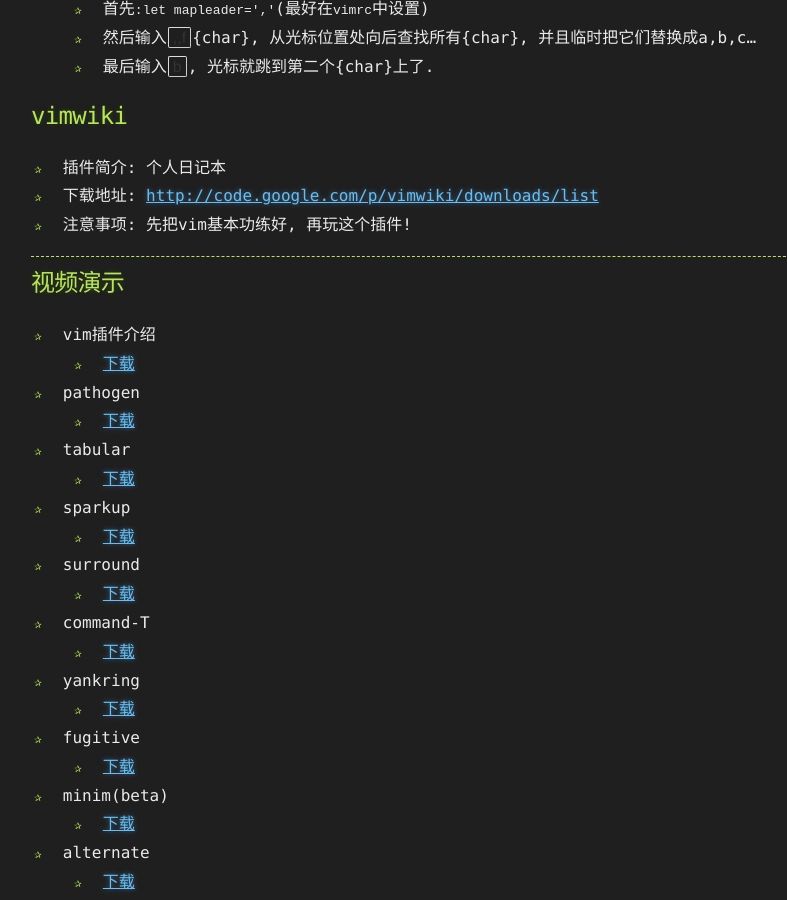
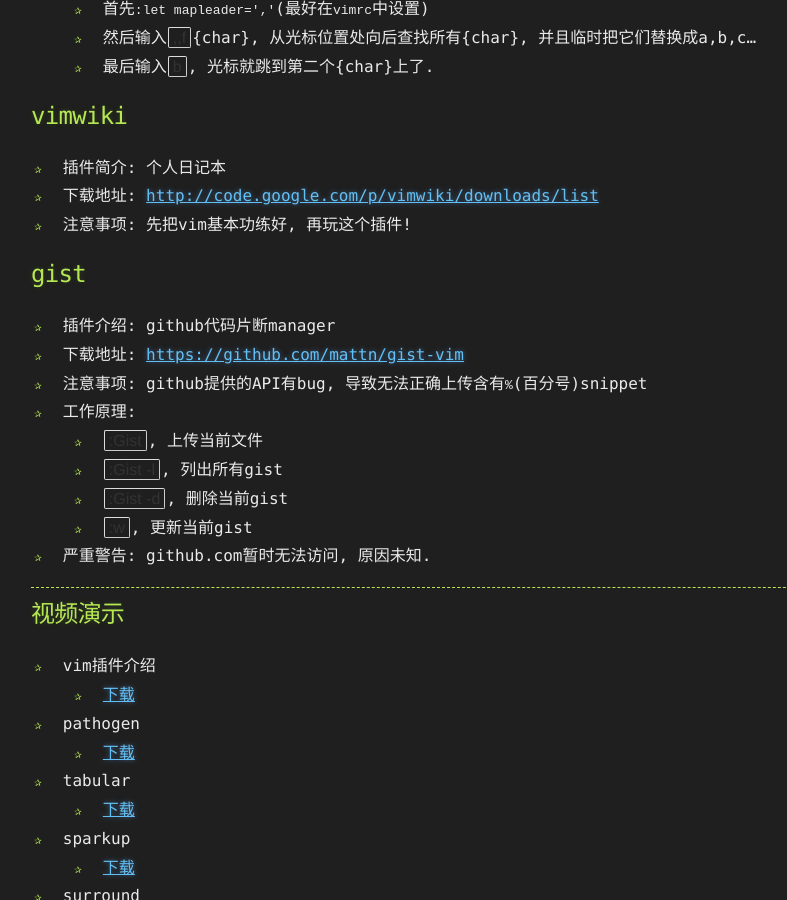
Before and after one commit to gotovoid/hjkl, a Jekyll site: the page built from _posts/2012-06-14-vim-plugin.md, in a window 1280 px wide and 900 px high, scrolled down 4448 px. Shown: the whole window, without its empty margins (209-996 px from the left). Built offline with Jekyll 4.4.1, drawn with Linux system fonts in a browser that asks for light colours; Markdown is read by kramdown in place of the engine named in the settings; comment, search, counter and statistics services are not loaded.

Commit message:
add gist.vim

```diff
--- a/_posts/2012-06-14-vim-plugin.md
+++ b/_posts/2012-06-14-vim-plugin.md
@@ -171,6 +171,17 @@
 - 下载地址: <http://code.google.com/p/vimwiki/downloads/list>
 - 注意事项: 先把vim基本功练好, 再玩这个插件!
 
+## gist
+- 插件介绍: github代码片断manager
+- 下载地址: <https://github.com/mattn/gist-vim>
+- 注意事项: github提供的API有bug, 导致无法正确上传含有`%`(百分号)snippet
+- 工作原理:
+    - <kbd>:Gist</kbd>, 上传当前文件
+    - <kbd>:Gist -l</kbd>, 列出所有gist
+    - <kbd>:Gist -d</kbd>, 删除当前gist
+    - <kbd>:w</kbd>, 更新当前gist
+- 严重警告: github.com暂时无法访问, 原因未知.
+
 --------
 
 ## 视频演示
```
